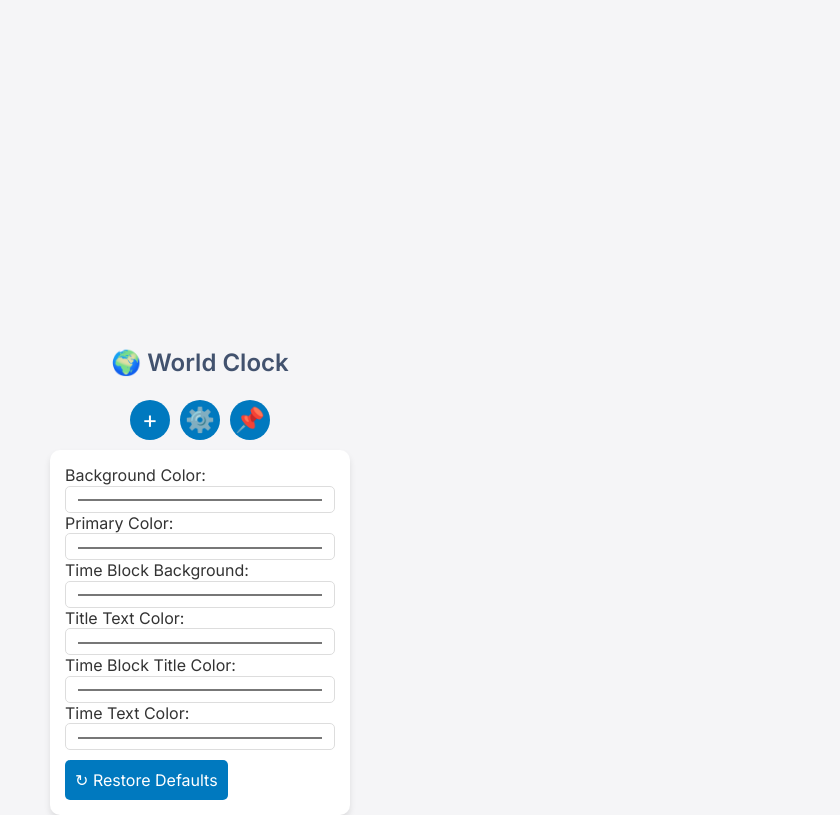
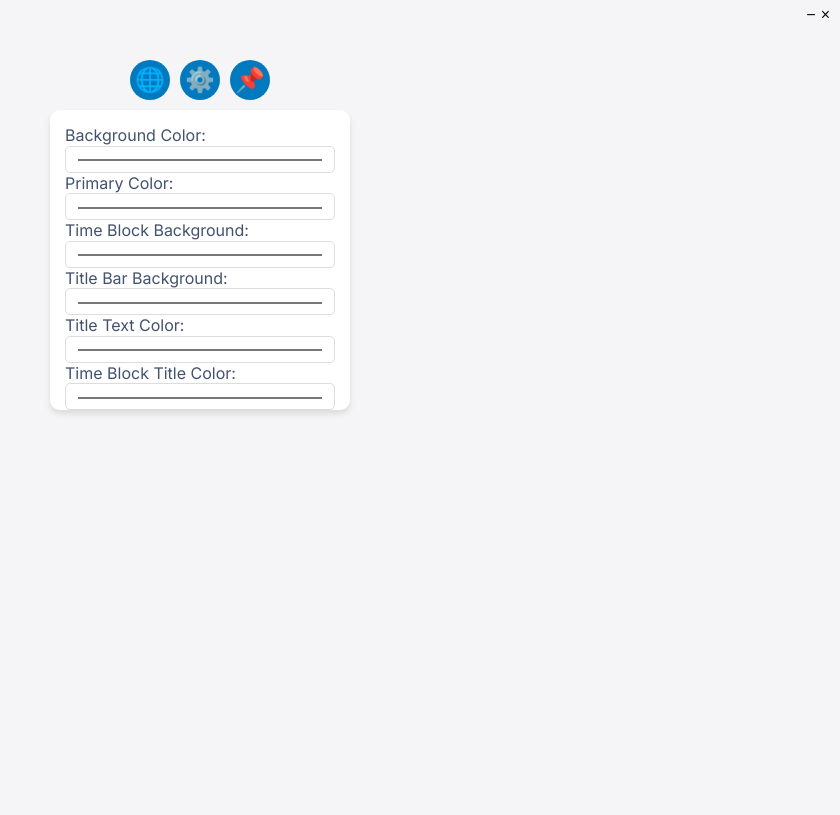
Before and after one commit to Kdampil/word-clock, an Electron app: page index.html in a window 1280 px wide. Both pictures are taken after a click on the button "⚙️". Shown: the whole page, without its empty margins (440-1280 px from the left). Drawn offline with Linux system fonts and the light colour scheme.

Commit message:
Update index.html

```diff
--- a/index.html
+++ b/index.html
@@ -15,25 +15,60 @@
 
         body {
             font-family: 'Inter', sans-serif;
-            background: #f5f5f7;
-            color: #333;
+            background: var(--block-bg-color, #f5f5f7);
+            color: var(--time-text-color, #333);
             min-height: 100vh;
             display: flex;
             flex-direction: column;
             align-items: center;
-            justify-content: center;
+            justify-content: flex-start;
             overflow: hidden;
             transition: background 0.3s ease;
         }
 
+        /* Title Bar */
+        .title-bar {
+            display: flex;
+            justify-content: space-between;
+            align-items: center;
+            height: 30px;
+            width: 100%;
+            background: var(--title-bar-bg-color, #f5f5f7); /* Custom title bar color */
+            position: fixed;
+            top: 0;
+            left: 0;
+            z-index: 1000;
+            -webkit-app-region: drag;
+            padding: 0 10px;
+        }
+
+        .title-bar .buttons {
+            display: flex;
+            gap: 5px;
+        }
+
+        .title-bar button {
+            background: none;
+            border: none;
+            font-size: 1rem;
+            cursor: pointer;
+            opacity: 0;
+            transition: opacity 0.3s ease;
+            -webkit-app-region: no-drag;
+        }
+
+        .title-bar:hover button {
+            opacity: 1;
+        }
+
+        /* Header */
         header {
             text-align: center;
+            margin-top: 40px; /* Adjusted to account for the fixed title bar */
             margin-bottom: 20px;
-            cursor: move; /* Visual cue for dragging */
-            user-select: none; /* Prevent text selection */
-            -webkit-app-region: drag; /* Make the header draggable */
-            height: 40px; /* Fixed height for the header */
-            position: relative;
+            cursor: default;
+            user-select: none;
+            height: auto; /* Allow dynamic resizing */
         }
 
         .editable-title {
@@ -45,17 +80,20 @@
             font-weight: 600;
             color: var(--title-text-color, #42526e);
             text-align: center;
-            width: 100%;
-            max-width: 300px;
-            font-family: 'Inter', sans-serif;
+            width: auto; /* Allow dynamic resizing */
+            max-width: 90%; /* Limit maximum width */
+            font-family: var(--title-font-family, 'Inter');
             transition: color 0.3s ease;
-            -webkit-app-region: no-drag; /* Exclude the title text from being draggable */
+            white-space: nowrap; /* Prevent wrapping */
+            overflow: hidden;
+            text-overflow: ellipsis; /* Add ellipsis for long titles */
         }
 
         .editable-title:focus {
             border-bottom: 1px solid var(--primary-color, #0079bf);
         }
 
+        /* Controls */
         .controls {
             margin-bottom: 20px;
             position: relative;
@@ -79,7 +117,7 @@
             cursor: pointer;
             transition: transform 0.3s ease, background 0.3s ease;
             font-family: 'Inter', sans-serif;
-            -webkit-app-region: no-drag; /* Prevent dragging on buttons */
+            -webkit-app-region: no-drag;
         }
 
         .add-btn:hover,
@@ -92,6 +130,7 @@
             background: var(--primary-hover-color, #0067a3);
         }
 
+        /* Time Zone Dropdown */
         .timezone-dropdown,
         .theme-dropdown {
             position: absolute;
@@ -105,6 +144,8 @@
             display: none;
             z-index: 10;
             width: 300px;
+            max-height: 300px; /* Make dropdown scrollable */
+            overflow-y: auto; /* Enable scrolling */
         }
 
         .timezone-dropdown select,
@@ -115,7 +156,7 @@
             border: 1px solid #ddd;
             border-radius: 5px;
             background: white;
-            color: #333;
+            color: var(--label-text-color, #333); /* Separate label text color */
             font-family: 'Inter', sans-serif;
         }
 
@@ -138,6 +179,7 @@
             background: var(--primary-hover-color, #0067a3);
         }
 
+        /* Time Zone Container */
         .time-zone-container {
             display: flex;
             flex-direction: column;
@@ -145,6 +187,7 @@
             align-items: center;
             width: 90vw;
             max-width: 350px;
+            margin-top: 20px;
         }
 
         .time-zone {
@@ -170,7 +213,7 @@
             color: var(--block-title-color, #42526e);
             font-family: 'Inter', sans-serif;
             transition: color 0.3s ease;
-            text-align: center; /* Ensure text remains centered */
+            text-align: center;
         }
 
         .time-zone h2 span {
@@ -224,6 +267,16 @@
     </style>
 </head>
 <body>
+    <!-- Title Bar -->
+    <div class="title-bar">
+        <span></span> <!-- Placeholder for draggable area -->
+        <div class="buttons">
+            <button id="minimize-btn">−</button>
+            <button id="close-btn">×</button>
+        </div>
+    </div>
+
+    <!-- Header -->
     <header>
         <h1>
             <span class="editable-title" id="editable-title">🌍 World Clock</span>
@@ -231,7 +284,7 @@
     </header>
 
     <div class="controls">
-        <button class="add-btn" id="add-btn">+</button>
+        <button class="add-btn" id="add-btn">🌐</button> <!-- Globe Icon -->
         <button class="gear-btn" id="gear-btn">⚙️</button>
         <button class="pin-btn" id="pin-btn">📌</button>
 
@@ -285,6 +338,10 @@
                 <input type="color" id="block-bg-color-picker" value="#ffffff">
             </label>
             <label>
+                Title Bar Background:
+                <input type="color" id="title-bar-bg-color-picker" value="#f5f5f7">
+            </label>
+            <label>
                 Title Text Color:
                 <input type="color" id="title-text-color-picker" value="#42526e">
             </label>
@@ -307,6 +364,15 @@
     <script>
         const { ipcRenderer } = require('electron');
 
+        // Minimize and Close Buttons
+        document.getElementById('minimize-btn').addEventListener('click', () => {
+            ipcRenderer.send('minimize-window');
+        });
+
+        document.getElementById('close-btn').addEventListener('click', () => {
+            ipcRenderer.send('close-window');
+        });
+
         // Toggle "Always on Top"
         const pinBtn = document.getElementById('pin-btn');
         pinBtn.addEventListener('click', () => {
@@ -320,20 +386,39 @@
 
         // Editable Title
         const editableTitle = document.getElementById('editable-title');
+
+        // Enable contentEditable on click
         editableTitle.addEventListener('click', () => {
             editableTitle.contentEditable = true;
             editableTitle.focus();
         });
 
+        // Save the title on blur
         editableTitle.addEventListener('blur', () => {
-            editableTitle.contentEditable = false;
-            localStorage.setItem('title', editableTitle.textContent);
+            const titleText = editableTitle.textContent.trim();
+            localStorage.setItem('title', titleText); // Save even if empty
+
+            // Keep contentEditable enabled for future edits
+            editableTitle.contentEditable = true;
+
+            // Handle placeholder behavior
+            if (titleText === '') {
+                editableTitle.setAttribute('data-placeholder', '🌍 World Clock');
+                editableTitle.style.color = '#aaa'; // Placeholder color
+            } else {
+                editableTitle.removeAttribute('data-placeholder');
+                editableTitle.style.color = ''; // Reset to default color
+            }
         });
 
         // Load saved title from localStorage
         const savedTitle = localStorage.getItem('title');
-        if (savedTitle) {
-            editableTitle.textContent = savedTitle;
+        editableTitle.textContent = savedTitle || ''; // Allow empty title
+
+        // Optional: Add placeholder styling
+        if (!savedTitle) {
+            editableTitle.setAttribute('data-placeholder', '🌍 World Clock');
+            editableTitle.style.color = '#aaa'; // Placeholder color
         }
 
         // Rest of the app's functionality remains unchanged
@@ -347,6 +432,7 @@
         const bgColorPicker = document.getElementById('bg-color-picker');
         const primaryColorPicker = document.getElementById('primary-color-picker');
         const blockBgColorPicker = document.getElementById('block-bg-color-picker');
+        const titleBarBgColorPicker = document.getElementById('title-bar-bg-color-picker'); // New picker for title bar
         const titleTextColorPicker = document.getElementById('title-text-color-picker');
         const blockTitleColorPicker = document.getElementById('block-title-color-picker');
         const timeTextColorPicker = document.getElementById('time-text-color-picker');
@@ -369,6 +455,7 @@
                 backgroundColor: '#f5f5f7',
                 primaryColor: '#0079bf',
                 blockBgColor: '#ffffff',
+                titleBarBgColor: '#f5f5f7', // Default title bar background color
                 titleTextColor: '#42526e',
                 blockTitleColor: '#42526e',
                 timeTextColor: '#42526e',
@@ -379,6 +466,7 @@
             document.documentElement.style.setProperty('--primary-color', defaultTheme.primaryColor);
             document.documentElement.style.setProperty('--primary-hover-color', shadeColor(defaultTheme.primaryColor, -10));
             document.documentElement.style.setProperty('--block-bg-color', defaultTheme.blockBgColor);
+            document.documentElement.style.setProperty('--title-bar-bg-color', defaultTheme.titleBarBgColor); // Apply title bar color
             document.documentElement.style.setProperty('--title-text-color', defaultTheme.titleTextColor);
             document.documentElement.style.setProperty('--block-title-color', defaultTheme.blockTitleColor);
             document.documentElement.style.setProperty('--time-text-color', defaultTheme.timeTextColor);
@@ -387,12 +475,16 @@
             bgColorPicker.value = defaultTheme.backgroundColor;
             primaryColorPicker.value = defaultTheme.primaryColor;
             blockBgColorPicker.value = defaultTheme.blockBgColor;
+            titleBarBgColorPicker.value = defaultTheme.titleBarBgColor; // Reset title bar color picker
             titleTextColorPicker.value = defaultTheme.titleTextColor;
             blockTitleColorPicker.value = defaultTheme.blockTitleColor;
             timeTextColorPicker.value = defaultTheme.timeTextColor;
 
             // Save default theme to localStorage
             localStorage.setItem('theme', JSON.stringify(defaultTheme));
+
+            // Update button colors dynamically
+            updateButtonColors();
         });
 
         // Hide dropdowns when clicking outside
@@ -481,6 +573,7 @@
             backgroundColor: '#f5f5f7',
             primaryColor: '#0079bf',
             blockBgColor: '#ffffff',
+            titleBarBgColor: '#f5f5f7', // Default title bar background color
             titleTextColor: '#42526e',
             blockTitleColor: '#42526e',
             timeTextColor: '#42526e',
@@ -491,16 +584,10 @@
         document.documentElement.style.setProperty('--primary-color', savedTheme.primaryColor);
         document.documentElement.style.setProperty('--primary-hover-color', shadeColor(savedTheme.primaryColor, -10));
         document.documentElement.style.setProperty('--block-bg-color', savedTheme.blockBgColor);
+        document.documentElement.style.setProperty('--title-bar-bg-color', savedTheme.titleBarBgColor); // Apply title bar color
         document.documentElement.style.setProperty('--title-text-color', savedTheme.titleTextColor);
         document.documentElement.style.setProperty('--block-title-color', savedTheme.blockTitleColor);
         document.documentElement.style.setProperty('--time-text-color', savedTheme.timeTextColor);
-
-        bgColorPicker.value = savedTheme.backgroundColor;
-        primaryColorPicker.value = savedTheme.primaryColor;
-        blockBgColorPicker.value = savedTheme.blockBgColor;
-        titleTextColorPicker.value = savedTheme.titleTextColor;
-        blockTitleColorPicker.value = savedTheme.blockTitleColor;
-        timeTextColorPicker.value = savedTheme.timeTextColor;
 
         // Update background color
         bgColorPicker.addEventListener('input', (event) => {
@@ -510,13 +597,16 @@
             localStorage.setItem('theme', JSON.stringify(savedTheme));
         });
 
-        // Update primary color
+        // Update button color
         primaryColorPicker.addEventListener('input', (event) => {
             const newPrimaryColor = event.target.value;
             document.documentElement.style.setProperty('--primary-color', newPrimaryColor);
             document.documentElement.style.setProperty('--primary-hover-color', shadeColor(newPrimaryColor, -10));
             savedTheme.primaryColor = newPrimaryColor;
             localStorage.setItem('theme', JSON.stringify(savedTheme));
+
+            // Update button colors dynamically
+            updateButtonColors();
         });
 
         // Update time block background color
@@ -527,6 +617,17 @@
             localStorage.setItem('theme', JSON.stringify(savedTheme));
         });
 
+        // Update title bar background color
+        titleBarBgColorPicker.addEventListener('input', (event) => {
+            const newTitleBarBgColor = event.target.value;
+            document.documentElement.style.setProperty('--title-bar-bg-color', newTitleBarBgColor);
+            savedTheme.titleBarBgColor = newTitleBarBgColor;
+            localStorage.setItem('theme', JSON.stringify(savedTheme));
+
+            // Update button colors dynamically
+            updateButtonColors();
+        });
+
         // Update title text color
         titleTextColorPicker.addEventListener('input', (event) => {
             const newTitleTextColor = event.target.value;
@@ -535,7 +636,7 @@
             localStorage.setItem('theme', JSON.stringify(savedTheme));
         });
 
-        // Update time block title text color
+        // Update time block title color
         blockTitleColorPicker.addEventListener('input', (event) => {
             const newBlockTitleColor = event.target.value;
             document.documentElement.style.setProperty('--block-title-color', newBlockTitleColor);
@@ -564,6 +665,33 @@
                 .toString(16)
                 .slice(1)}`;
         }
+
+        // Helper function to invert a color
+        function invertColor(hex) {
+            hex = hex.replace('#', '');
+            const r = (255 - parseInt(hex.slice(0, 2), 16)).toString(16).padStart(2, '0');
+            const g = (255 - parseInt(hex.slice(2, 4), 16)).toString(16).padStart(2, '0');
+            const b = (255 - parseInt(hex.slice(4, 6), 16)).toString(16).padStart(2, '0');
+            return `#${r}${g}${b}`;
+        }
+
+        // Update button colors dynamically
+        function updateButtonColors() {
+            const titleBarBgColor = getComputedStyle(document.documentElement)
+                .getPropertyValue('--title-bar-bg-color')
+                .trim();
+
+            const invertedColor = invertColor(titleBarBgColor);
+
+            const minimizeBtn = document.getElementById('minimize-btn');
+            const closeBtn = document.getElementById('close-btn');
+
+            minimizeBtn.style.color = invertedColor;
+            closeBtn.style.color = invertedColor;
+        }
+
+        // Initialize button colors on load
+        updateButtonColors();
     </script>
 </body>
 </html>
```
